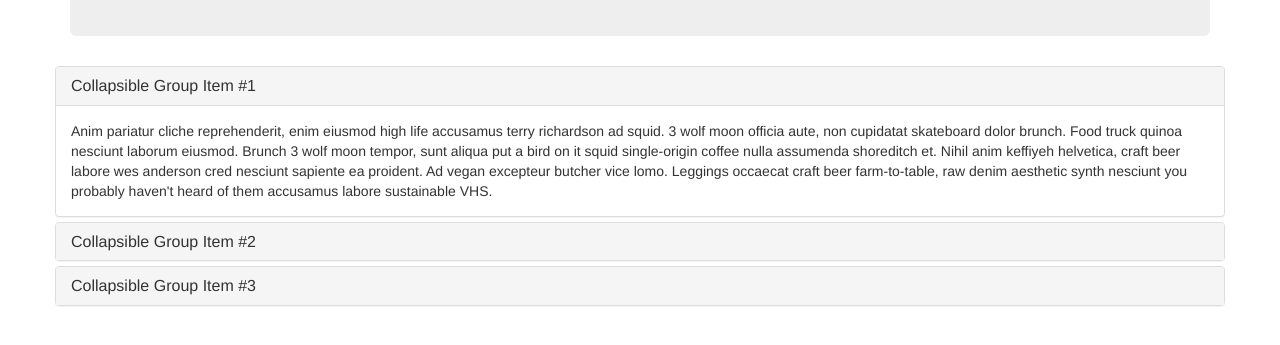
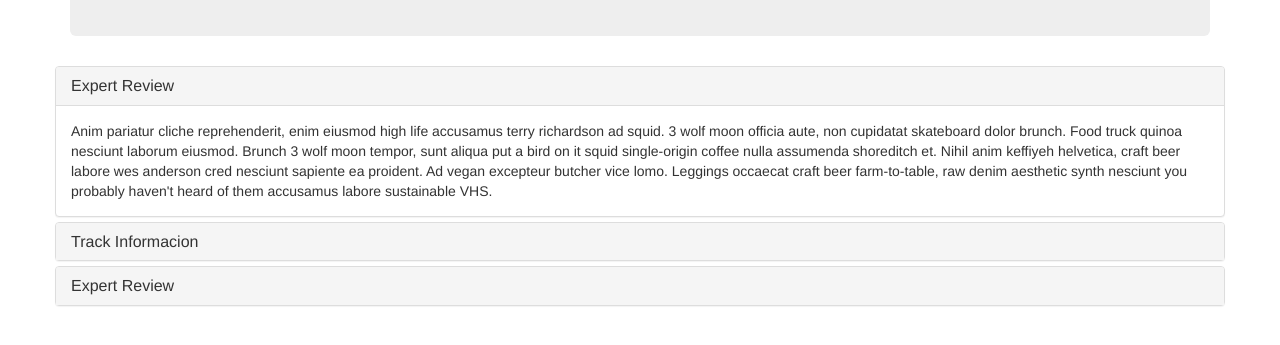
Before and after one commit to nicolasml/carousel, a plain HTML site: page AntonioMorillasAPP/acordeon.html in a window 1280 px wide. Shown: the part 159-504 px from the top of the page. Drawn offline with Linux system fonts and the light colour scheme.

Commit message:
- 04. Practise. Lab 1.html +Acordeon.html

```diff
--- a/AntonioMorillasAPP/acordeon.html
+++ b/AntonioMorillasAPP/acordeon.html
@@ -35,7 +35,7 @@
     <div class="panel-heading" role="tab" id="headingOne">
       <h4 class="panel-title">
         <a role="button" data-toggle="collapse" data-parent="#accordion" href="#collapseOne" aria-expanded="true" aria-controls="collapseOne">
-          Collapsible Group Item #1
+          Expert Review
         </a>
       </h4>
     </div>
@@ -49,7 +49,7 @@
     <div class="panel-heading" role="tab" id="headingTwo">
       <h4 class="panel-title">
         <a class="collapsed" role="button" data-toggle="collapse" data-parent="#accordion" href="#collapseTwo" aria-expanded="false" aria-controls="collapseTwo">
-          Collapsible Group Item #2
+          Track Informacion
         </a>
       </h4>
     </div>
@@ -63,7 +63,7 @@
     <div class="panel-heading" role="tab" id="headingThree">
       <h4 class="panel-title">
         <a class="collapsed" role="button" data-toggle="collapse" data-parent="#accordion" href="#collapseThree" aria-expanded="false" aria-controls="collapseThree">
-          Collapsible Group Item #3
+          Expert Review
         </a>
       </h4>
     </div>
```
